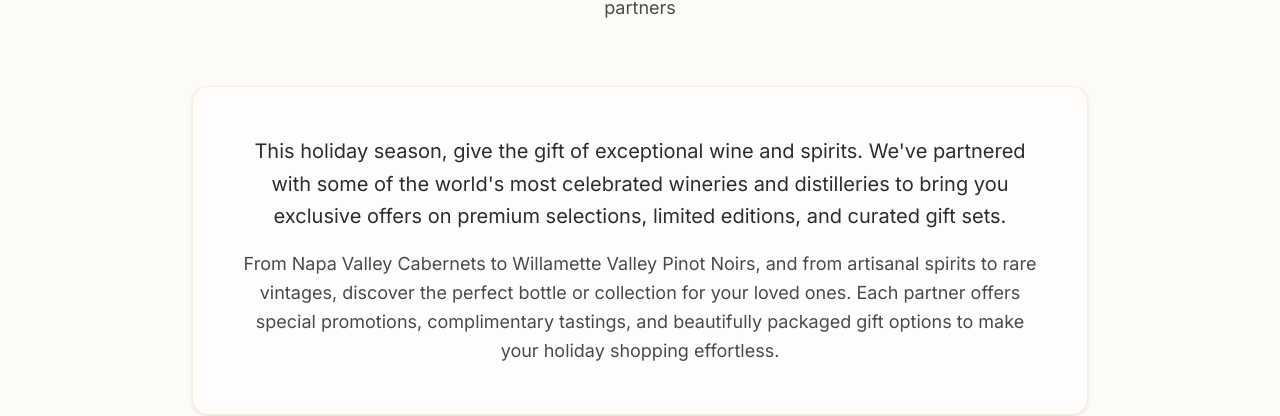
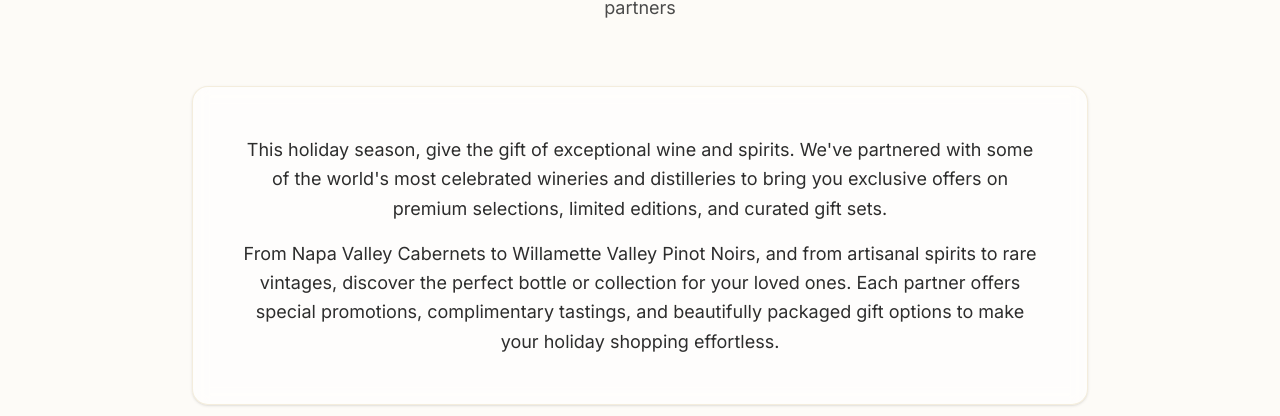
Before and after one commit to mcapace/ws-gift-guide-2025, a Next.js app: page / in a window 1280 px wide. Shown: the part 1010-1426 px from the top of the page. Built offline with nearby package versions, Linux system fonts and the light colour scheme; a web font is replaced by a local one.

Commit message:
Make intro blurb paragraphs consistent font size and color

```diff
--- a/src/components/sections/sponsor-grid.tsx
+++ b/src/components/sections/sponsor-grid.tsx
@@ -30,10 +30,10 @@
         {/* Introductory Blurb */}
         <div className="max-w-4xl mx-auto mb-16 text-center">
           <div className="bg-white/60 backdrop-blur-sm rounded-2xl p-8 md:p-12 border border-champagne-gold/20 shadow-sm">
-            <p className="font-body text-lg md:text-xl text-neutral-charcoal leading-relaxed mb-4">
+            <p className="font-body text-base md:text-lg text-neutral-charcoal leading-relaxed mb-4">
               This holiday season, give the gift of exceptional wine and spirits. We've partnered with some of the world's most celebrated wineries and distilleries to bring you exclusive offers on premium selections, limited editions, and curated gift sets.
             </p>
-            <p className="font-body text-base md:text-lg text-neutral-slate leading-relaxed">
+            <p className="font-body text-base md:text-lg text-neutral-charcoal leading-relaxed">
               From Napa Valley Cabernets to Willamette Valley Pinot Noirs, and from artisanal spirits to rare vintages, discover the perfect bottle or collection for your loved ones. Each partner offers special promotions, complimentary tastings, and beautifully packaged gift options to make your holiday shopping effortless.
             </p>
           </div>
```
